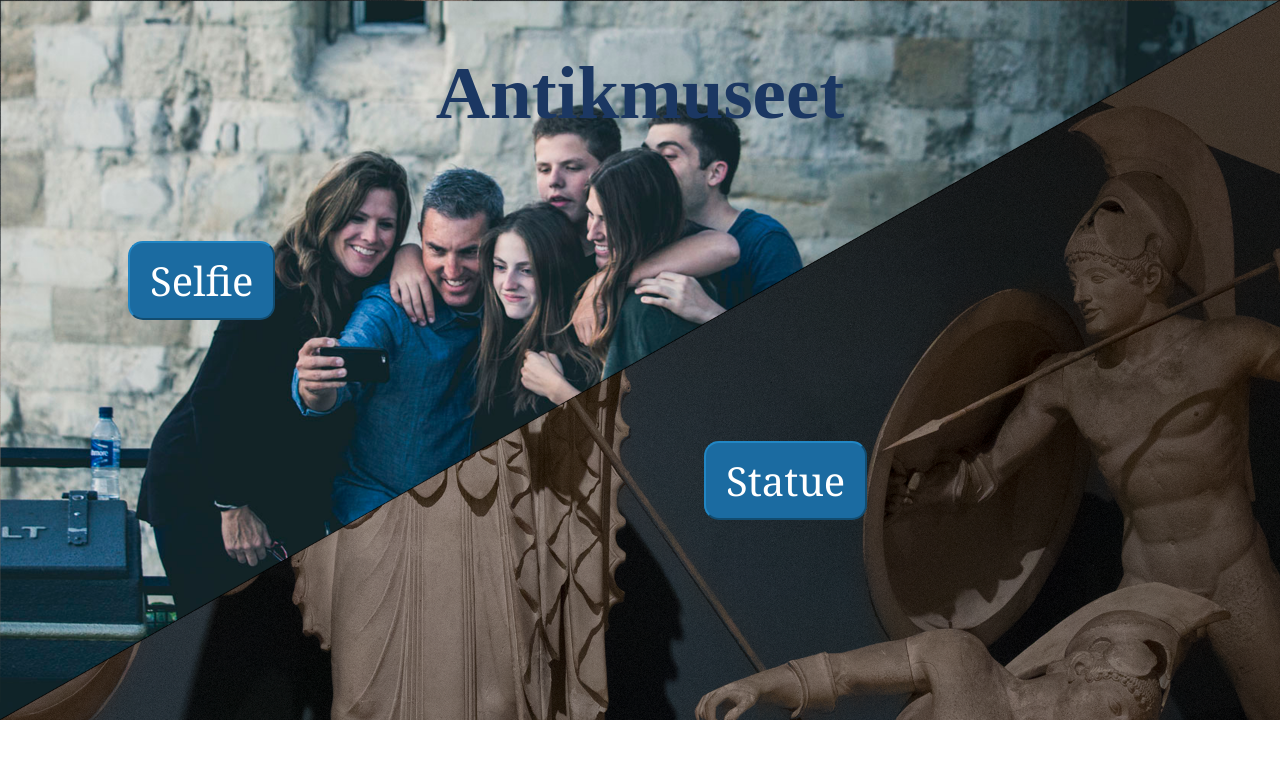
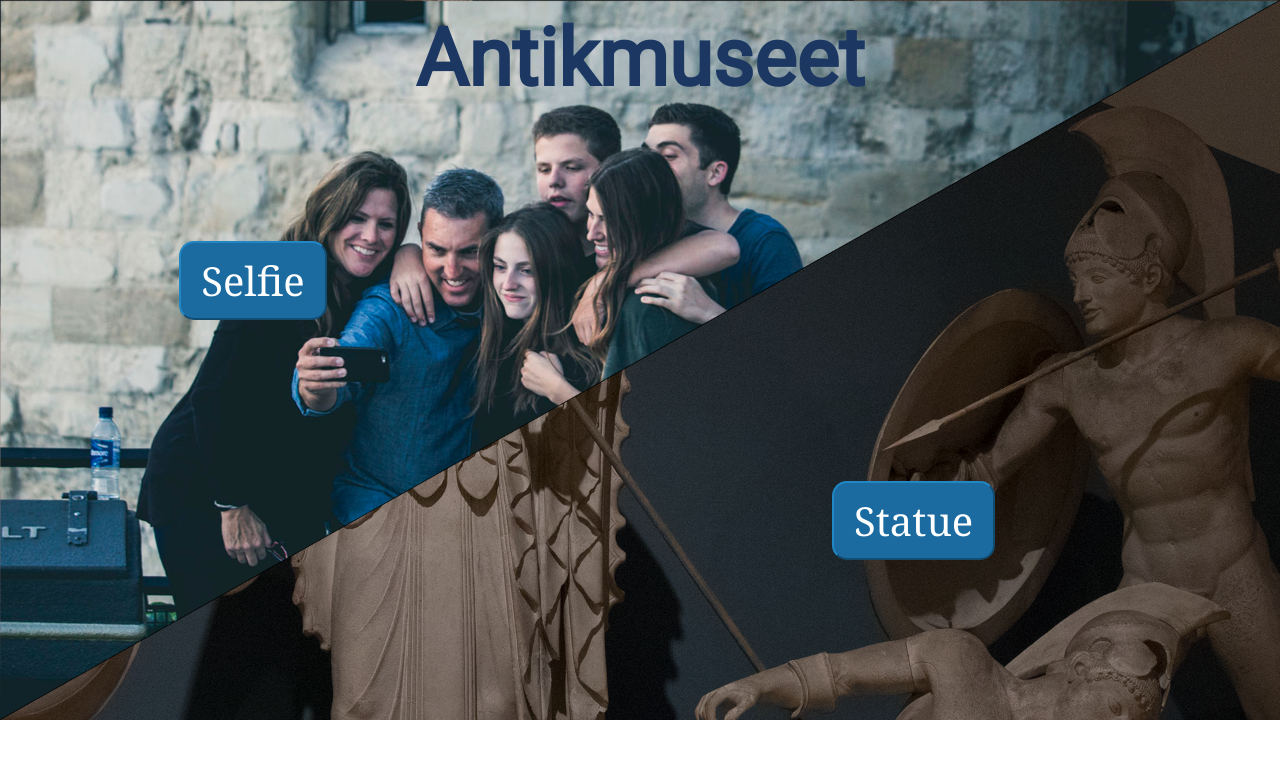
Before and after one commit to 2semesterB2/case2, a PHP site: page / in a window 1280 px wide. Shown: the top 759 px of the page. Run offline with PHP 8.4, Linux system fonts and the light colour scheme.

Commit message:
google font

```diff
--- a/css/style.css
+++ b/css/style.css
@@ -17,6 +17,11 @@
   background-image: none;
 }
 
+.flexcontainer {
+  display: flex;
+  justify-content: center;
+}
+
 .mobilb{
   display: flex;
   flex-direction: column-reverse;
@@ -29,8 +34,12 @@
   left: 250% !important;
 }
 
-#antik{
+#antik {
+  text-align: center;
   font-size: 45px;
+  color: #1b3762;
+  font-family: 'Rozha One', serif;
+
 }
 
 }
@@ -40,12 +49,16 @@
     display: none;
   }
 
-}
+
 
 #antik {
   text-align: center;
   color: #1b3762;
-  font-size: 75px;
+  font-size: 80px;
+  font-family: 'Roboto', sans-serif;
+  margin-top: 1%;
+}
+
 }
 
 .container-slide {
@@ -70,8 +83,8 @@
 
 #knap1 {
   position: absolute;
-  left: 55%;
-  bottom: 35%;
+  left: 65%;
+  bottom: 30%;
   -webkit-border-radius: 15;
     -moz-border-radius: 15;
     border-radius: 15px;
@@ -105,7 +118,7 @@
 
 #knap2 {
 position: absolute;
-left: 10%;
+left: 14%;
 bottom: 60%;
 -webkit-border-radius: 15;
   -moz-border-radius: 15;
--- a/index.php
+++ b/index.php
@@ -7,20 +7,26 @@
     <title>case 2</title>
     <link rel="stylesheet" href="/css/flexboxgrid.css">
     <link href="/css/style.css" rel="stylesheet" type="text/css" />
+    <link href="https://fonts.googleapis.com/css?family=Roboto" rel="stylesheet">
   </head>
 
   <body class="forside-bg">
     <div class="container-fluid">
       <h1 id="antik">Antikmuseet</h1>
-
+<div class="row">
+<div class="class-xs-12 knapp">
       <form method="get" action="statue.php">
             <button id="knap1" type="submit">Statue</button>
           </form>
-
+            </div>
+<div class="class-xs-12">
         <form method="get" action="Selfie.php">
                   <button id="knap2" type="submit">Selfie</button>
                 </form>
   </div>
+  </div>
+  </div>
+
 
 <div class="row">
   <div class="class-xs-12">
```
